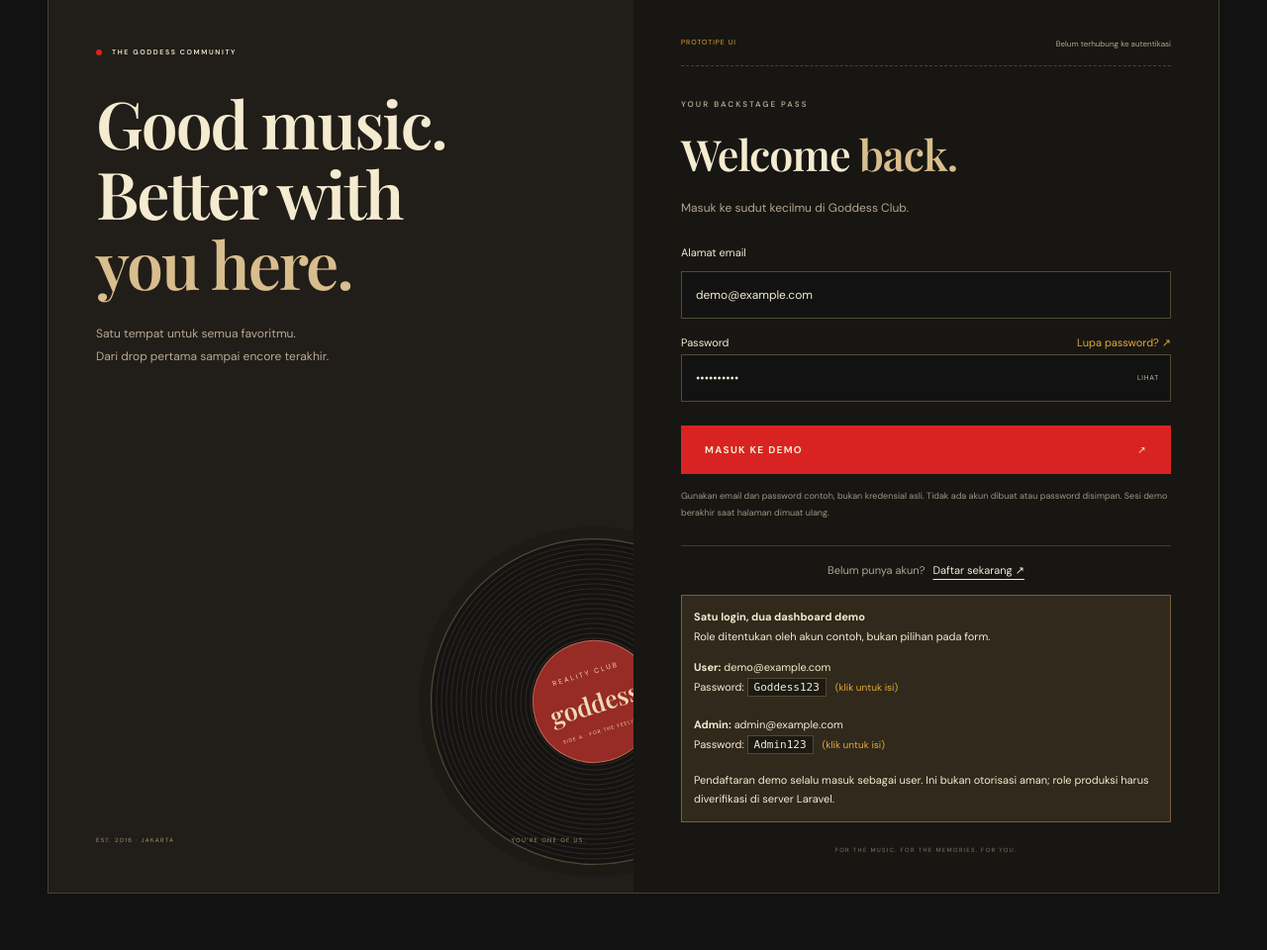
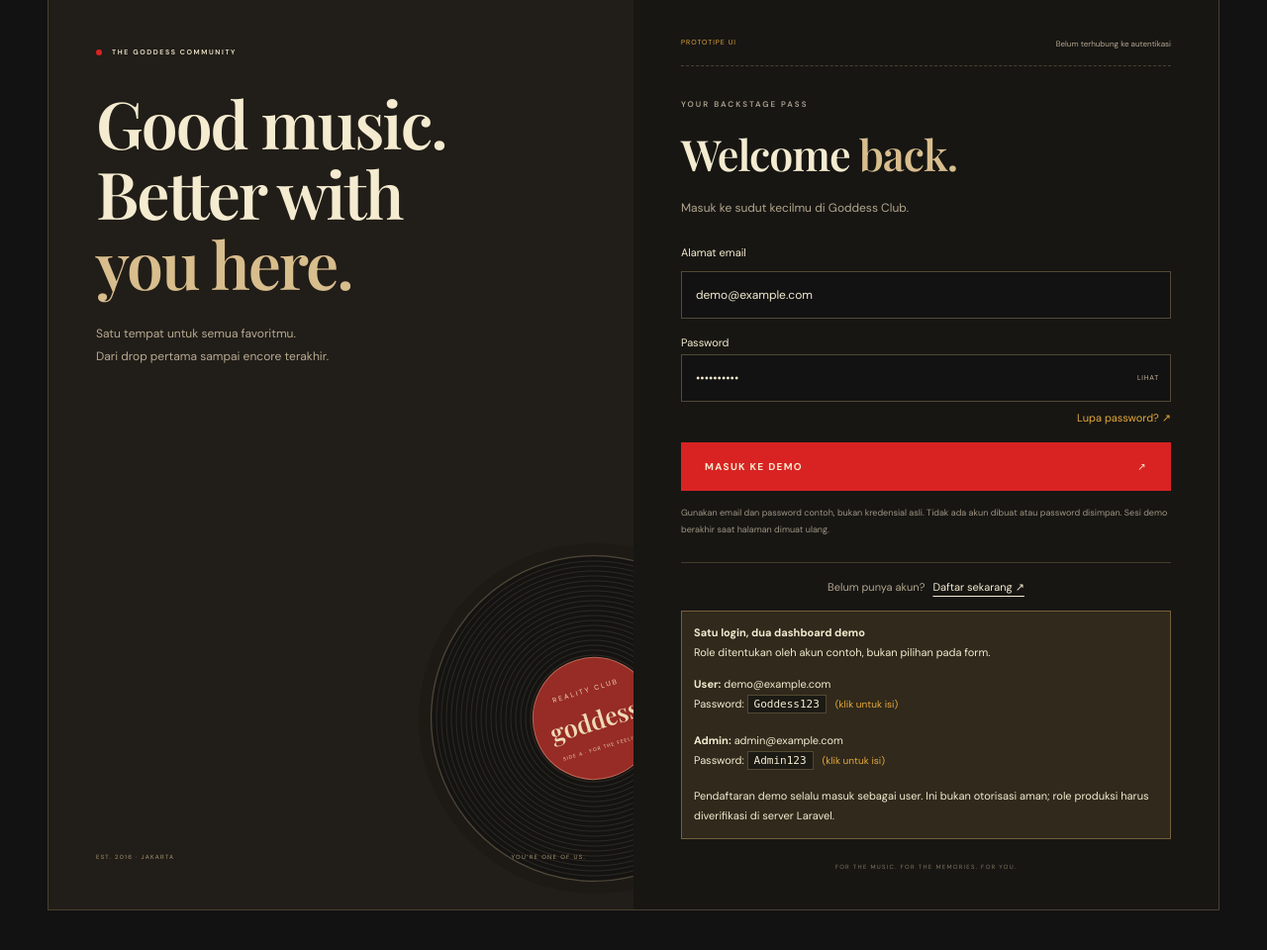
Before and after one commit to Psr354/Goddes-club-store, a Laravel app: page /login in a window 1280 px wide. Shown: the part 89-1049 px from the top of the page at 99% size. Before the commit the page ends 992 px from the top, so only its background shows below. Run offline with Laravel 12, Linux system fonts and the light colour scheme; some web fonts are replaced.

Commit message:
fix(ui): move forgot password link below password input box

```diff
--- a/resources/views/auth/login.blade.php
+++ b/resources/views/auth/login.blade.php
@@ -102,7 +102,6 @@
 
           <div class="login-password-label">
             <label for="auth-password">Password</label>
-            <a href="{{ Route::has('password.request') ? route('password.request') : url('/forgot-password') }}" id="forgot-btn" style="color:#e5a93b;font-size:11px;text-decoration:none;">Lupa password? &nearr;</a>
           </div>
 
           <div class="login-password">
@@ -110,7 +109,11 @@
             <button type="button" id="toggle-pw-btn" aria-controls="auth-password" aria-pressed="false" onclick="togglePasswordVisibility()">LIHAT</button>
           </div>
 
-          <button class="primary login-submit" type="submit">
+          <div style="display:flex; justify-content:flex-end; margin-top:8px;">
+            <a href="{{ Route::has('password.request') ? route('password.request') : url('/forgot-password') }}" id="forgot-btn" style="color:#e5a93b; font-size:11px; text-decoration:none;">Lupa password? &nearr;</a>
+          </div>
+
+          <button class="primary login-submit" type="submit" style="margin-top:16px;">
             MASUK KE DEMO <span>↗</span>
           </button>
 
```
